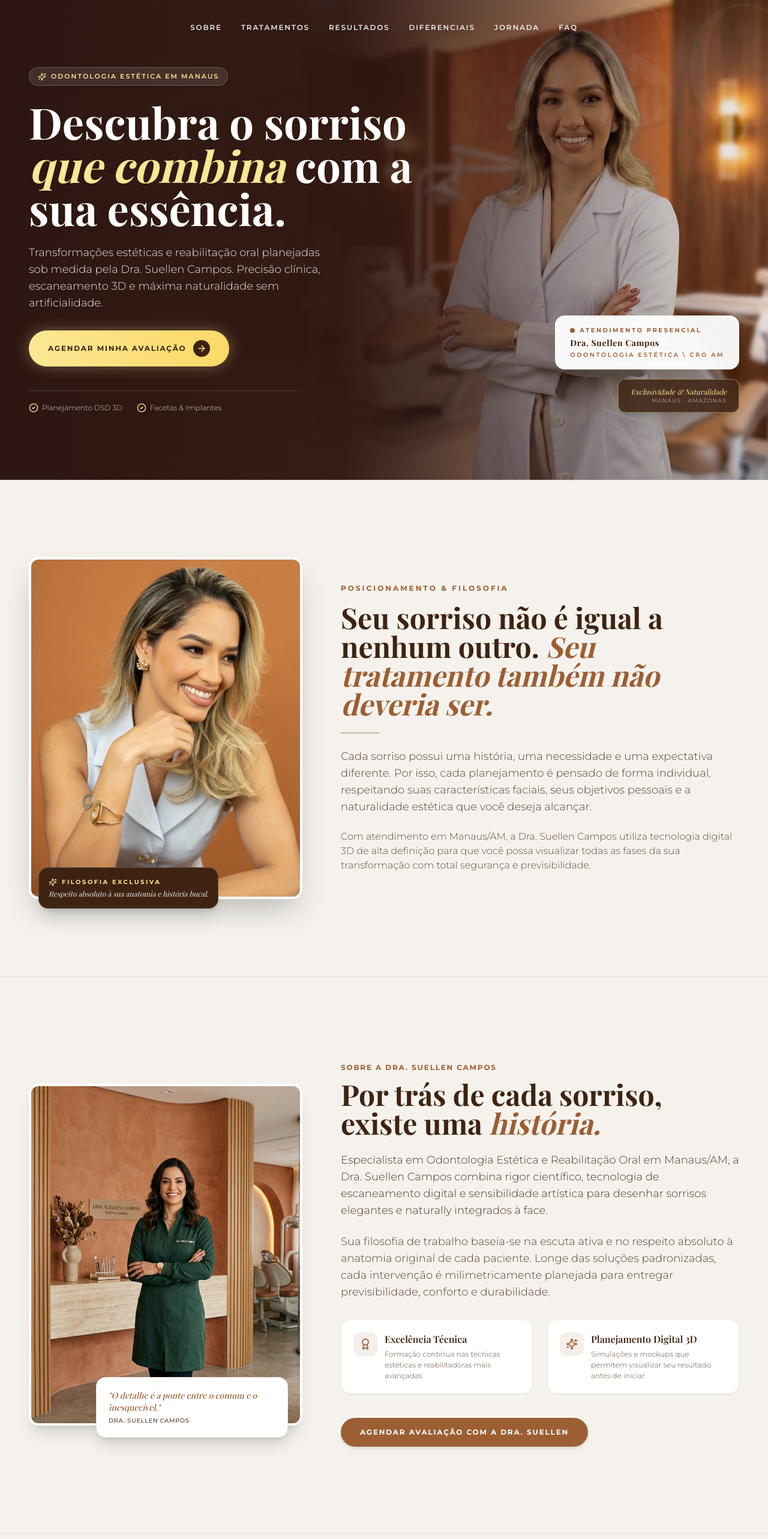
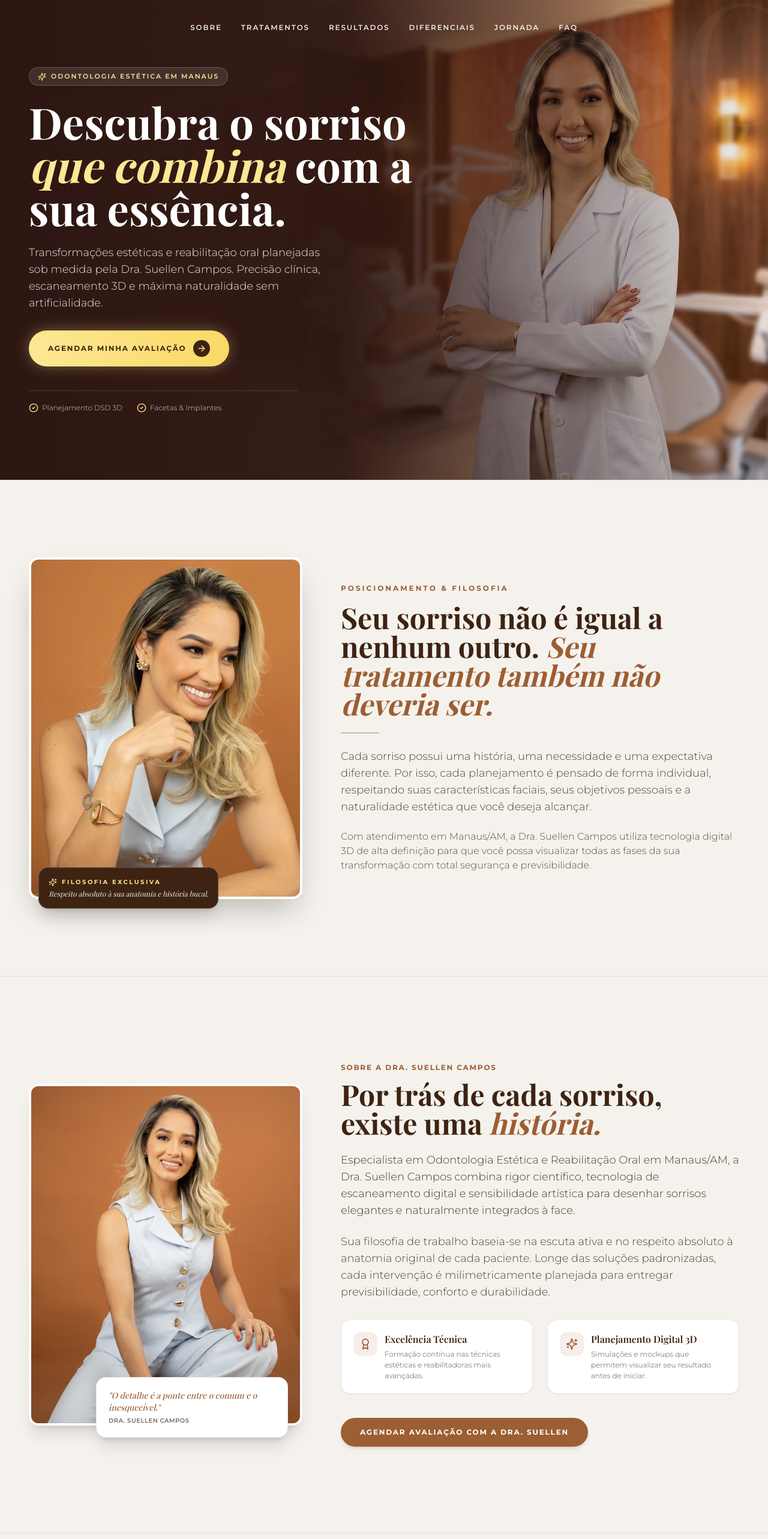
Before and after one commit to Kooda8809/drasuellen.com.br, a React (Vite) app: page / in a window 1280 px wide. Shown: the top 2566 px of the page at 60% size. Built offline with nearby package versions, Linux system fonts and the light colour scheme; a web font is replaced by a local one.

Commit message:
refactor: Swap photo in AboutSection with dra3, replace CTA photo with converted dra4, and remove floating badges from Hero

```diff
--- a/src/components/AboutSection.tsx
+++ b/src/components/AboutSection.tsx
@@ -12,7 +12,7 @@ export const AboutSection: React.FC<AboutSectionProps> = ({ onOpenModal }) => {
       <div className="max-w-7xl mx-auto px-5 sm:px-8 lg:px-12">
         <div className="grid grid-cols-1 lg:grid-cols-12 gap-10 lg:gap-16 items-center">
 
-          {/* Left Column - Photography */}
+          {/* Left Column - Photography (Using dra3.avif from Anexo 1) */}
           <motion.div
             initial={{ opacity: 0, y: 20 }}
             whileInView={{ opacity: 1, y: 0 }}
@@ -23,11 +23,11 @@ export const AboutSection: React.FC<AboutSectionProps> = ({ onOpenModal }) => {
             <div className="relative">
               <div className="rounded-2xl overflow-hidden shadow-xl aspect-[4/5] bg-cream-dark border-4 border-white">
                 <picture>
-                  <source srcSet="/images/about.avif" type="image/avif" />
+                  <source srcSet="/images/dra3.avif" type="image/avif" />
                   <img
-                    src="/images/about.avif"
+                    src="/images/dra3.avif"
                     alt="Dra. Suellen Campos em seu consultório em Manaus"
-                    className="w-full h-full object-cover"
+                    className="w-full h-full object-cover object-[center_15%]"
                   />
                 </picture>
               </div>
@@ -62,7 +62,7 @@ export const AboutSection: React.FC<AboutSectionProps> = ({ onOpenModal }) => {
             </h2>
 
             <p className="font-montserrat text-base md:text-lg text-espresso/90 font-light leading-relaxed mb-4 sm:mb-6 text-left">
-              Especialista em Odontologia Estética e Reabilitação Oral em Manaus/AM, a Dra. Suellen Campos combina rigor científico, tecnologia de escaneamento digital e sensibilidade artística para desenhar sorrisos elegantes e naturally integrados à face.
+              Especialista em Odontologia Estética e Reabilitação Oral em Manaus/AM, a Dra. Suellen Campos combina rigor científico, tecnologia de escaneamento digital e sensibilidade artística para desenhar sorrisos elegantes e naturalmente integrados à face.
             </p>
 
             <p className="font-montserrat text-base md:text-lg text-espresso/85 font-light leading-relaxed mb-6 sm:mb-8 text-left">
--- a/src/components/FinalCTASection.tsx
+++ b/src/components/FinalCTASection.tsx
@@ -64,7 +64,7 @@ export const FinalCTASection: React.FC<FinalCTASectionProps> = ({ onOpenModal })
             </div>
           </motion.div>
 
-          {/* Right Portrait in AVIF (dra3.avif) */}
+          {/* Right Portrait in AVIF (Using converted dra4.avif) */}
           <motion.div
             initial={{ opacity: 0, scale: 0.95 }}
             whileInView={{ opacity: 1, scale: 1 }}
@@ -74,9 +74,9 @@ export const FinalCTASection: React.FC<FinalCTASectionProps> = ({ onOpenModal })
           >
             <div className="rounded-2xl overflow-hidden shadow-2xl aspect-[4/5] border-4 border-[#FCE794] bg-[#3E2312]">
               <picture>
-                <source srcSet="/images/dra3.avif" type="image/avif" />
+                <source srcSet="/images/dra4.avif" type="image/avif" />
                 <img
-                  src="/images/dra3.avif"
+                  src="/images/dra4.avif"
                   alt="Dra. Suellen Campos — Atendimento Personalizado em Manaus"
                   className="w-full h-full object-cover object-[center_15%]"
                 />
--- a/src/components/Hero.tsx
+++ b/src/components/Hero.tsx
@@ -10,7 +10,7 @@ export const Hero: React.FC<HeroProps> = ({ onOpenModal }) => {
   return (
     <section className="relative min-h-[100dvh] flex items-end md:items-center bg-[#2D1612] text-white overflow-hidden">
 
-      {/* FULL-BACKGROUND HERO IMAGE - MOBILE FOCUS AT OBJECT 82% 15% TO PROPERLY CENTER DRA SUELLEN */}
+      {/* FULL-BACKGROUND HERO IMAGE */}
       <div className="absolute inset-0 z-0">
         <picture>
           <source srcSet="/images/hero_new.avif" type="image/avif" />
@@ -39,7 +39,7 @@ export const Hero: React.FC<HeroProps> = ({ onOpenModal }) => {
             initial={{ opacity: 0, y: 25 }}
             animate={{ opacity: 1, y: 0 }}
             transition={{ duration: 0.8, ease: [0.16, 1, 0.3, 1] }}
-            className="lg:col-span-7 flex flex-col items-start"
+            className="lg:col-span-8 flex flex-col items-start"
           >
             {/* Top Brand Tag */}
             <div className="inline-flex items-center space-x-2 px-3.5 py-1.5 rounded-full bg-white/10 border border-white/20 text-[11px] uppercase tracking-[0.18em] text-[#FCE794] font-montserrat font-semibold mb-4 sm:mb-6 backdrop-blur-md shadow-md">
@@ -87,38 +87,6 @@ export const Hero: React.FC<HeroProps> = ({ onOpenModal }) => {
             </div>
           </motion.div>
 
-          {/* Right Column - Desktop Badges */}
-          <motion.div
-            initial={{ opacity: 0, x: 20 }}
-            animate={{ opacity: 1, x: 0 }}
-            transition={{ duration: 1, delay: 0.3 }}
-            className="hidden lg:flex lg:col-span-5 relative flex-col justify-end items-end h-full pt-16"
-          >
-            {/* Floating Pin Badge */}
-            <div className="bg-white/95 backdrop-blur-md px-6 py-4 rounded-2xl border border-white/50 shadow-2xl text-[#3E2312] max-w-xs mb-4">
-              <div className="flex items-center space-x-2 text-[10px] uppercase font-bold tracking-widest text-[#9C5E33] font-montserrat mb-1">
-                <span className="w-2 h-2 rounded-full bg-[#9C5E33] animate-ping" />
-                <span>Atendimento Presencial</span>
-              </div>
-              <h4 className="font-playfair font-bold text-sm tracking-wider text-[#3E2312]">
-                Dra. Suellen Campos
-              </h4>
-              <p className="font-montserrat text-[10px] uppercase tracking-widest text-[#9C5E33] font-semibold mt-0.5">
-                ODONTOLOGIA ESTÉTICA \ CRO AM
-              </p>
-            </div>
-
-            {/* Floating Stamp Seal Accent */}
-            <div className="bg-[#3E2312]/85 border border-[#FCE794]/40 backdrop-blur-md px-5 py-3 rounded-xl text-right shadow-xl">
-              <span className="font-playfair italic text-xs text-[#FCE794] block">
-                Exclusividade & Naturalidade
-              </span>
-              <span className="font-montserrat text-[9px] uppercase tracking-editorial text-white/80 font-light block">
-                Manaus • Amazonas
-              </span>
-            </div>
-          </motion.div>
-
         </div>
       </div>
     </section>
```
Also changed, not shown: convert-to-avif.js (+18 -6 lines), public/images/dra4.avif (added), 1 other file (tests, documents, lock files or other folders).
